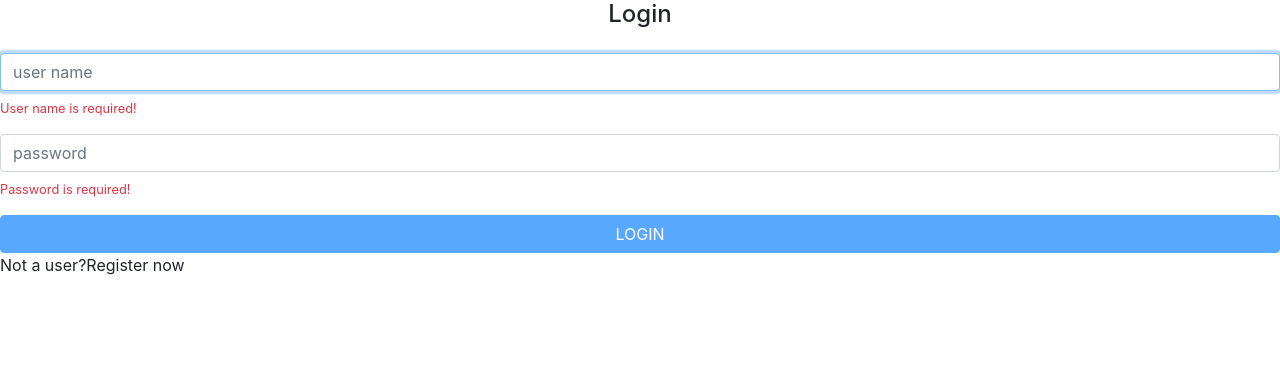
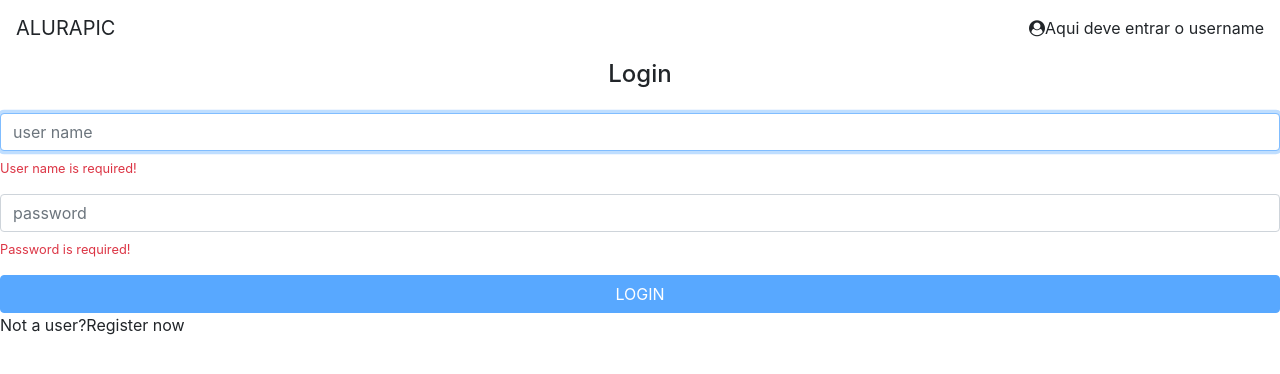
Before and after one commit to camillacorreia/alurapic, an Angular app: page / in a window 1280 px wide. Shown: the top 374 px of the page. Built offline with nearby package versions, Linux system fonts and the light colour scheme.

Commit message:
feat: header component

```diff
--- a/src/app/app.component.html
+++ b/src/app/app.component.html
@@ -1 +1,2 @@
+<app-header></app-header>
 <router-outlet></router-outlet>
--- a/src/app/app.module.ts
+++ b/src/app/app.module.ts
@@ -1,3 +1,4 @@
+import { CoreModule } from './core/core.module';
 import { HomeModule } from './home/home.module';
 import { NgModule } from '@angular/core';
 import { BrowserModule } from '@angular/platform-browser';
@@ -17,7 +18,8 @@ import { AppComponent } from './app.component';
     PhotosModule,
     AppRoutingModule,
     ErrorsModule,
-    HomeModule
+    HomeModule,
+    CoreModule
   ],
   providers: [],
   bootstrap: [
--- /dev/null
+++ b/src/app/core/header/header.component.html
@@ -0,0 +1,10 @@
+<header class="fixed-top">
+  <nav class="navbar navbar-light bg-white">
+    <a class="navbar-brand">ALURAPIC</a>
+
+    <div>
+      <i class="fa fa-user-circle"></i>
+      <a>Aqui deve entrar o username</a>
+    </div>
+  </nav>
+</header>
--- a/src/index.html
+++ b/src/index.html
@@ -6,6 +6,12 @@
   <base href="/">
   <meta name="viewport" content="width=device-width, initial-scale=1">
   <link rel="icon" type="image/x-icon" href="favicon.ico">
+
+  <style>
+    body {
+      padding-top: 60px;
+    }
+  </style>
 </head>
 <body>
   <app-root></app-root>
```
Also changed, not shown: src/app/core/core.module.ts (added, +12 -0 lines), src/app/core/header/header.component.ts (added, +7 -0 lines).
